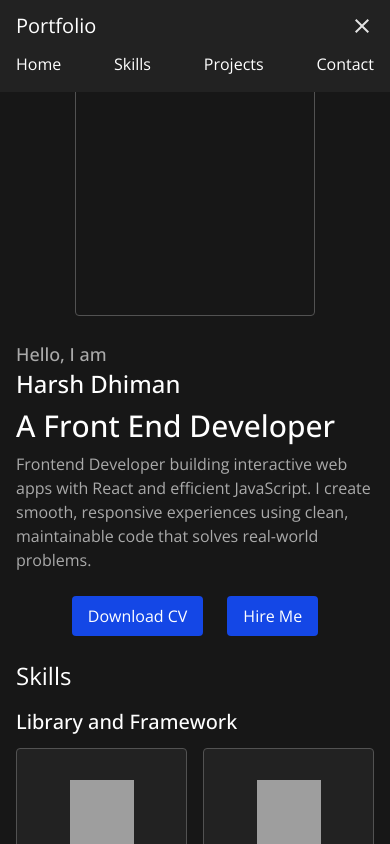
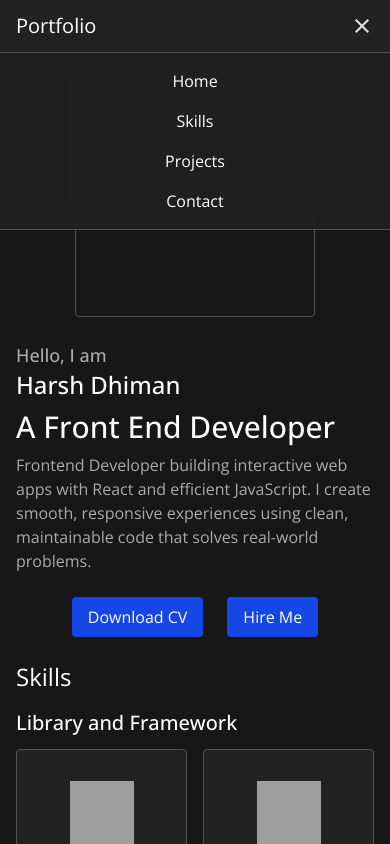
Before and after one commit to dhiman-harsh/Personal-Portfolio, a React (Vite) app: page / in a window 390 px wide. Both pictures are taken after a click on the element 362 px from the left and 26 px from the top of the page. Shown: the top 844 px of the page. Built offline with nearby package versions, Linux system fonts and the light colour scheme; grey boxes are pictures that could not be loaded.

Commit message:
Adjusted Navbar Menu on Mobile changed its apperance

```diff
--- a/src/Components/Navbar.jsx
+++ b/src/Components/Navbar.jsx
@@ -7,13 +7,13 @@ import { useState } from 'react'
 const Navbar = () => {
     const [menuOpen, setMenuOpen] = useState(false)
     return (
-        <div className="flex justify-between px-4 md:px-8 py-3 md:py-4 items-center sticky top-0 bg-[#222]">
+        <div className="flex justify-between px-4 md:px-8 py-3 md:py-4 items-center sticky top-0 bg-[#222] border-b border-neutral-600">
             <Logo />
             <Menu />
             <Hemburner menuOpen={menuOpen} setMenuOpen={setMenuOpen} />
             {
                 menuOpen ?
-                    <div className="absolute z-10 top-[100%] left-0 right-0 px-4 pb-4 flex justify-between bg-[#222]">
+                    <div className="absolute z-10 top-full left-0 right-0 py-4 justify-between flex flex-col gap-4 items-center border-y border-neutral-600 backdrop-blur-md bg-[#222]/[.8]">
                         <MenuButton value="Home" link="#home" />
                         <MenuButton value="Skills" link="#skills" />
                         <MenuButton value="Projects" link="#projects" />
```
